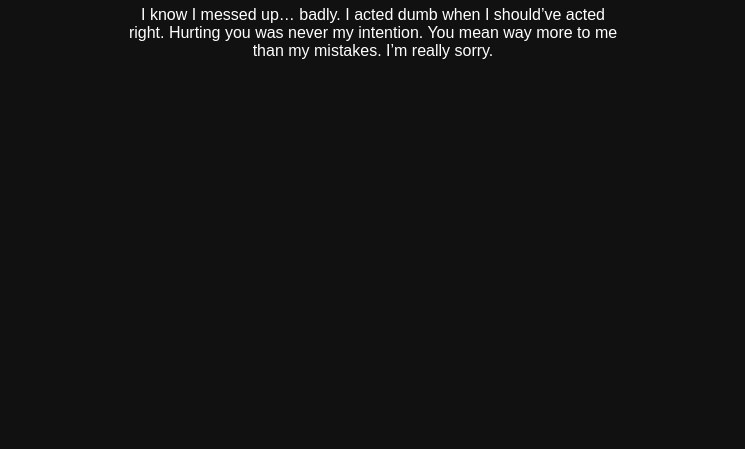
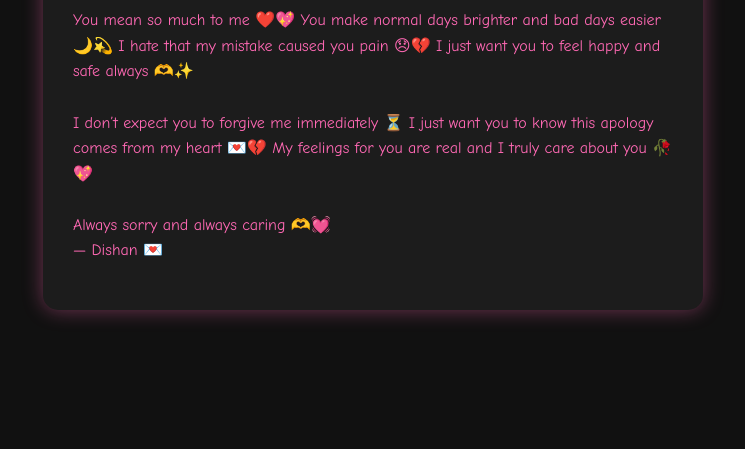
Before and after one commit to naronhad-dev/sorry-page, a plain HTML site: page index.html in a window 1280 px wide. Shown: the part 407-856 px from the top of the page, without its empty margins (267-1012 px from the left). Before the commit the page ends 816 px from the top, so only its background shows below. Drawn offline with Linux system fonts and the light colour scheme.

Commit message:
Update index.html

```diff
--- a/index.html
+++ b/index.html
@@ -1,35 +1,62 @@
 <!DOCTYPE html>
 <html>
 <head>
-  <title>I’m Sorry</title>
+  <title>Sorry Letter</title>
   <style>
     body {
       background-color: #111;
-      color: white;
-      font-family: Arial, sans-serif;
+      color: #ff69b4; /* pink font */
+      font-family: 'Comic Sans MS', cursive, sans-serif;
       display: flex;
       justify-content: center;
       align-items: center;
       height: 100vh;
-      text-align: center;
+      text-align: left;
+      padding: 20px;
     }
-    .box {
-      max-width: 500px;
+    .letter-box {
+      max-width: 600px;
+      line-height: 1.6;
+      background-color: #1c1c1c;
+      padding: 30px;
+      border-radius: 15px;
+      box-shadow: 0 0 20px rgba(255,105,180,0.4);
     }
     h1 {
+      text-align: center;
       color: #ff4d6d;
+      margin-bottom: 20px;
     }
   </style>
 </head>
 <body>
-  <div class="box">
-    <h1>I’m Sorry</h1>
+  <div class="letter-box">
+    <h1>I'm Sorry</h1>
     <p>
-      I know I messed up… badly.
-      I acted dumb when I should’ve acted right.
-      Hurting you was never my intention.
-      You mean way more to me than my mistakes.
-      I’m really sorry.
+      Adrita ❤️,<br><br>
+
+      I know I messed up, and I’m really sorry 😔💔
+      I stayed quiet when I should’ve explained myself,
+      and that made you feel hurt and doubted me 🥺🙏
+      That was never my intention, and I feel awful for it 😭
+
+      <br><br>
+
+      You mean so much to me ❤️💖
+      You make normal days brighter and bad days easier 🌙💫
+      I hate that my mistake caused you pain 😞💔
+      I just want you to feel happy and safe always 🫶✨
+
+      <br><br>
+
+      I don’t expect you to forgive me immediately ⏳
+      I just want you to know this apology comes from my heart 💌💔
+      My feelings for you are real and I truly care about you 🥀💖
+
+      <br><br>
+
+      Always sorry and always caring 🫶💓<br>
+      — Dishan 💌
     </p>
   </div>
 </body>
```
